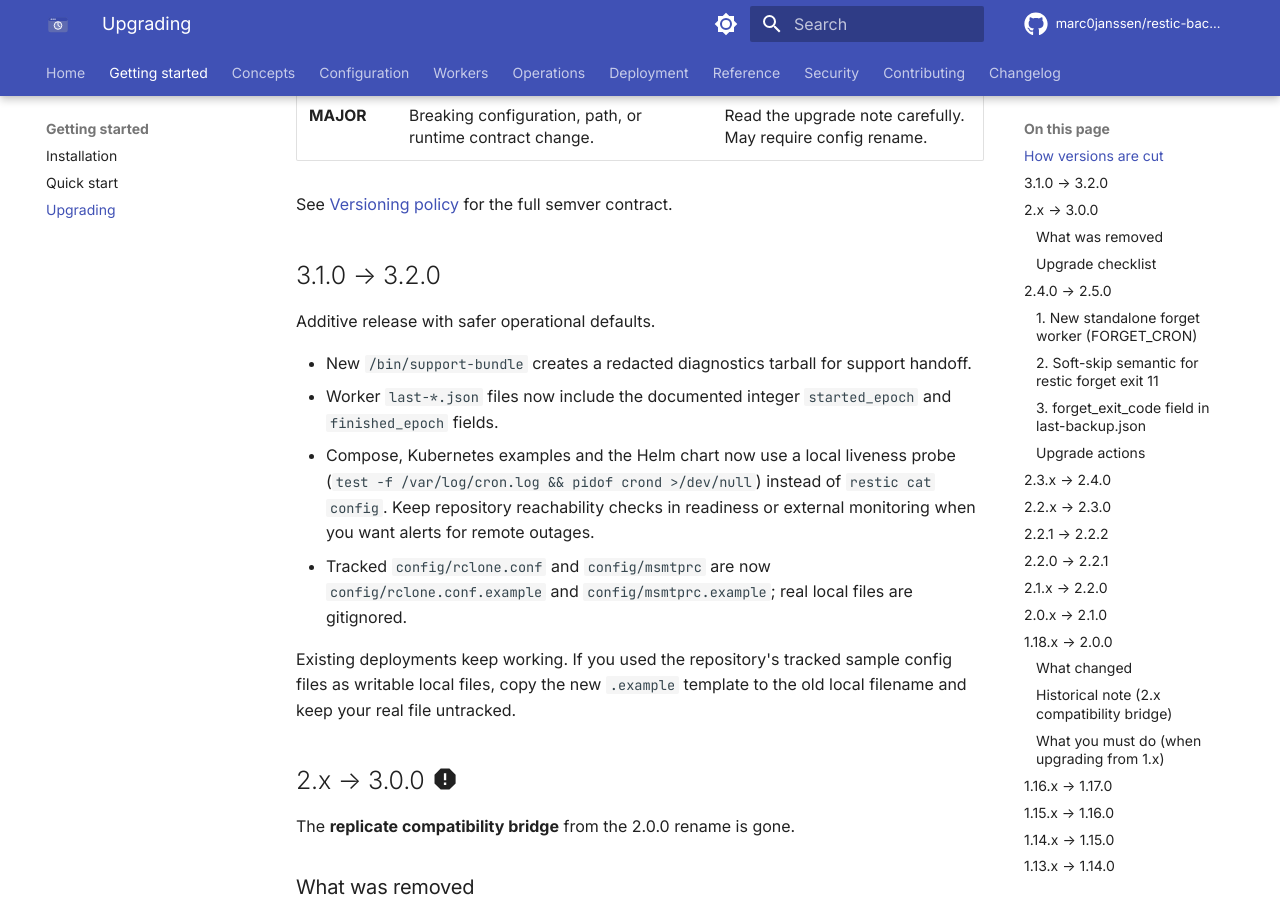
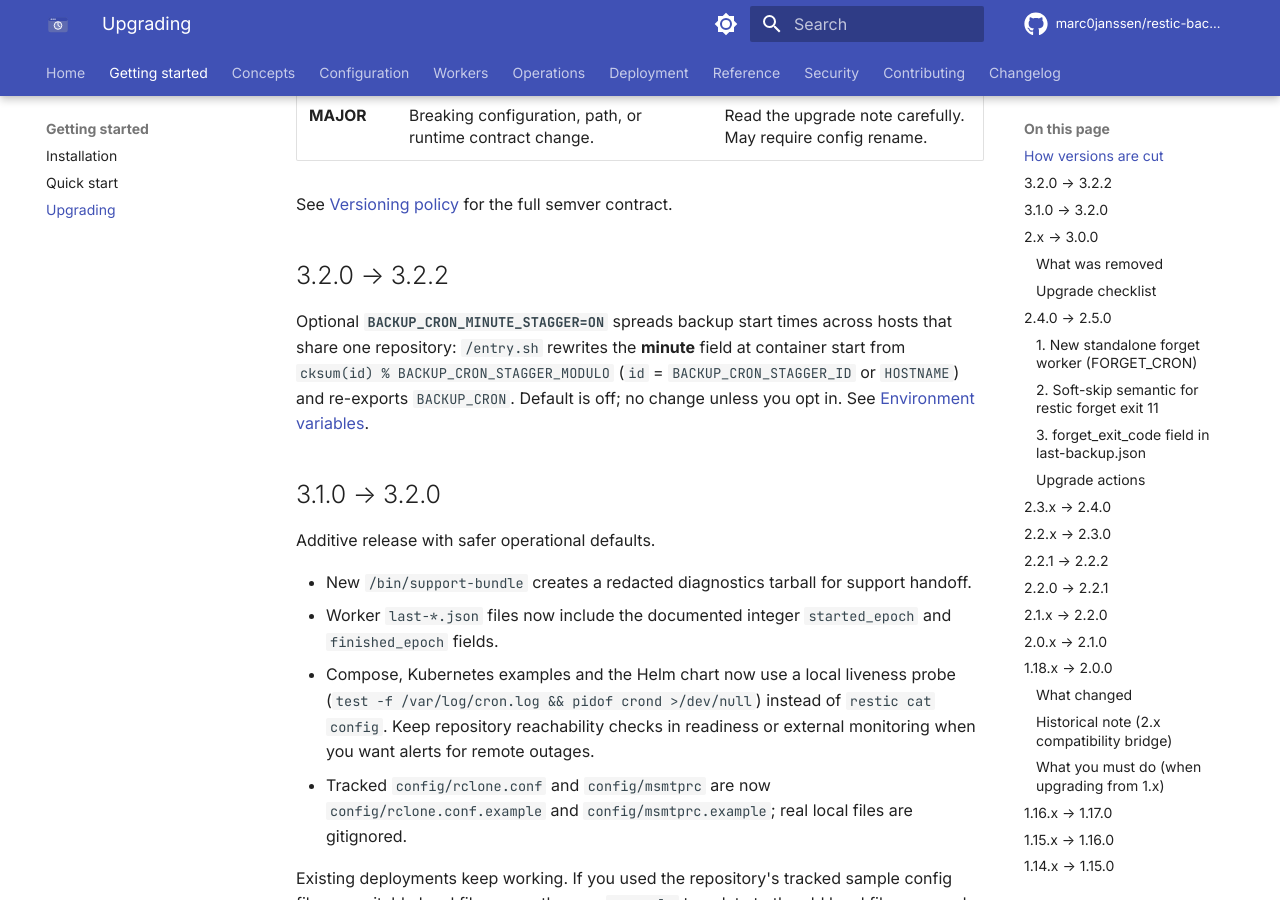
Before and after one commit to marc0janssen/restic-backup-helper, an MkDocs documentation site: the page built from docs/getting-started/upgrading.md, in a window 1280 px wide and 900 px high, scrolled down 523 px. Built offline with MkDocs 1.6.1 and Material for MkDocs 9.7.7, drawn with Linux system fonts in a browser that asks for light colours; comment, search, counter and statistics services are not loaded.

Commit message:
Release 3.2.3: BACKUP_CRON minute stagger + fix 10# arithmetic
- Add BACKUP_CRON_MINUTE_STAGGER (rewrite minute from cksum(id) % modulo), Dockerfile envs, config-check warns, doctor env dump, docs and Helm defaults.
- Fix bash arithmetic: use 10#$f1 / 10#$sc1 (was invalid 10#f1 literal).
- Bump VERSION to 3.2.3; align CHANGELOG, READMEs, chart 1.1.3.

Co-authored-by: Cursor <cursoragent@cursor.com>

```diff
--- a/docs/getting-started/upgrading.md
+++ b/docs/getting-started/upgrading.md
@@ -14,6 +14,15 @@ omitted; see the full [Changelog](../changelog.md) for every release.
 
 See [Versioning policy](../concepts/versioning.md) for the full semver
 contract.
+
+## 3.2.0 → 3.2.2
+
+Optional **`BACKUP_CRON_MINUTE_STAGGER=ON`** spreads backup start times across
+hosts that share one repository: `/entry.sh` rewrites the **minute** field at
+container start from `cksum(id) % BACKUP_CRON_STAGGER_MODULO` (`id` =
+`BACKUP_CRON_STAGGER_ID` or `HOSTNAME`) and re-exports `BACKUP_CRON`. Default
+is off; no change unless you opt in. See
+[Environment variables](../configuration/environment-variables.md).
 
 ## 3.1.0 → 3.2.0
 
```
Also changed, not shown: CHANGELOG.md (+12 -0 lines), README-containers.md (+4 -4 lines), README.md (+7 -3 lines), docs/configuration/environment-variables.md (+3 -0 lines), 7 other files.
